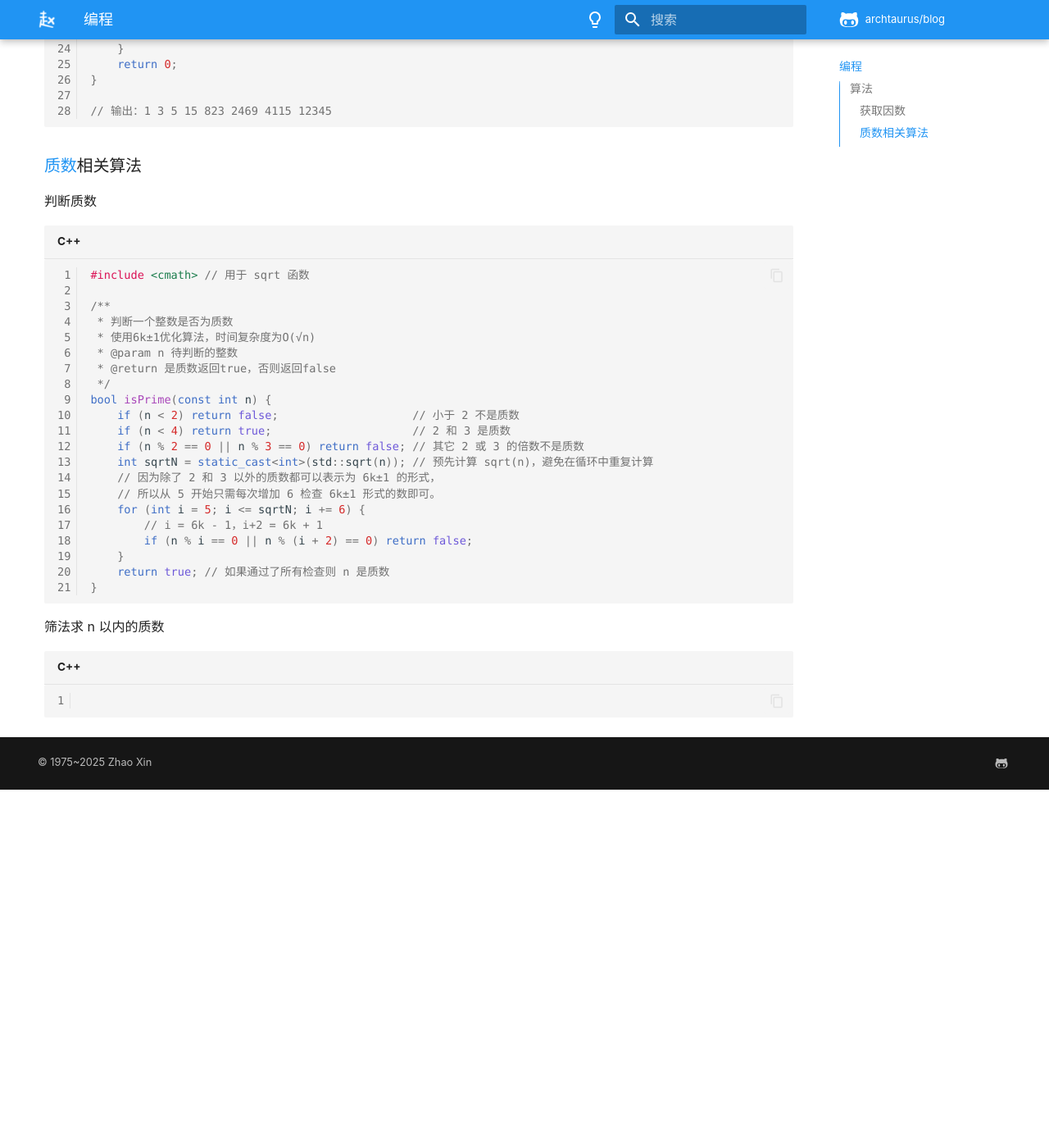
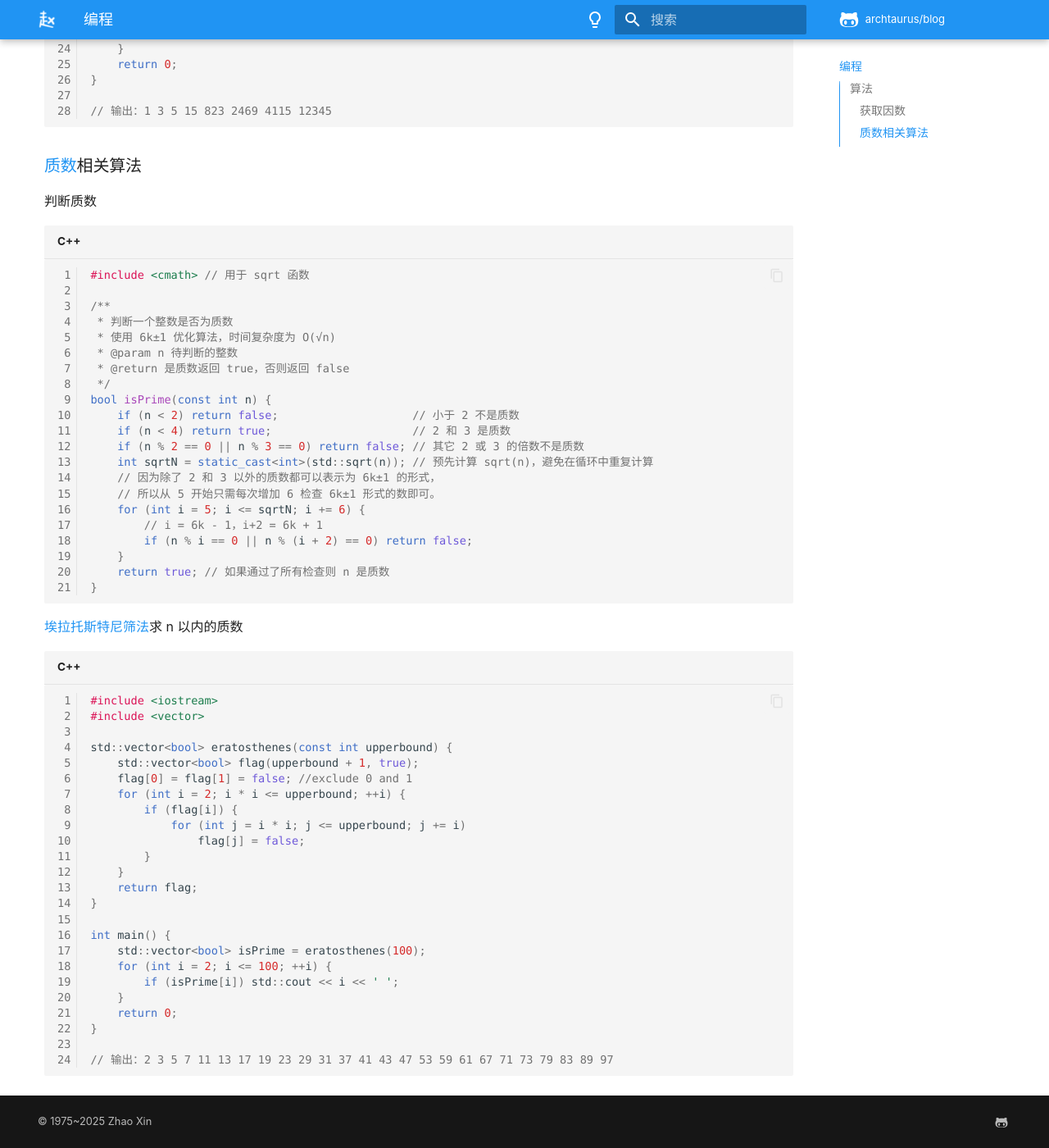
Before and after one commit to archtaurus/blog, an MkDocs documentation site: the page built from docs/code.md, in a window 1280 px wide and 1400 px high, scrolled down 764 px. Shown: the whole window at 82% size. Built offline with MkDocs 1.6.1 and Material for MkDocs 9.7.7, drawn with Linux system fonts in a browser that asks for light colours; some web fonts are replaced; comment, search, counter and statistics services are not loaded; before the commit the page ends 1727 px from its top, so only the background shows below that.

Commit message:
添加筛法求质数

````diff
--- a/docs/code.md
+++ b/docs/code.md
@@ -2,7 +2,7 @@
 
 ## 算法
 
-### 获取[因数](http://127.0.0.1:8000/blog/math/#factor) {#factor}
+### 获取[因数](../math/#factor) {#factor}
 
 ```c++
 #include <algorithm>
@@ -44,9 +44,9 @@ int main() {
 
 /**
  * 判断一个整数是否为质数
- * 使用6k±1优化算法，时间复杂度为O(√n)
+ * 使用 6k±1 优化算法，时间复杂度为 O(√n)
  * @param n 待判断的整数
- * @return 是质数返回true，否则返回false
+ * @return 是质数返回 true，否则返回 false
  */
 bool isPrime(const int n) {
 	if (n < 2) return false;                    // 小于 2 不是质数
@@ -63,7 +63,31 @@ bool isPrime(const int n) {
 }
 ```
 
-筛法求 n 以内的质数
+[埃拉托斯特尼筛法](https://zh.wikipedia.org/zh-hans/埃拉托斯特尼筛法)求 n 以内的质数
 
 ```c++
+#include <iostream>
+#include <vector>
+
+std::vector<bool> eratosthenes(const int upperbound) {
+	std::vector<bool> flag(upperbound + 1, true);
+	flag[0] = flag[1] = false; //exclude 0 and 1
+	for (int i = 2; i * i <= upperbound; ++i) {
+		if (flag[i]) {
+			for (int j = i * i; j <= upperbound; j += i)
+				flag[j] = false;
+		}
+	}
+	return flag;
+}
+
+int main() {
+	std::vector<bool> isPrime = eratosthenes(100);
+	for (int i = 2; i <= 100; ++i) {
+		if (isPrime[i])	std::cout << i << ' ';
+	}
+	return 0;
+}
+
+// 输出：2 3 5 7 11 13 17 19 23 29 31 37 41 43 47 53 59 61 67 71 73 79 83 89 97
 ```
--- a/docs/math.md
+++ b/docs/math.md
@@ -60,11 +60,11 @@ $$
 
 #### 因数与倍数 {#factor}
 
-[因数](https://zh.wikipedia.org/zh-hans/因数)（英语：factor）也称 约数、因子、除子、除数（divisor），是一个常见的数学名词，用于描述自然数 $a$ 和自然数 $b$ 之间存在的整除关系，即 $b$ 可以被 $a$整除。这里我们称 $b$ 是 $a$ 的[倍数](https://zh.wikipedia.org/zh-hans/倍数)， $a$ 是 $b$ 的因数或因子（[🖥 获取因数的算法实现](http://127.0.0.1:8000/blog/code/#factor)）。
+[因数](https://zh.wikipedia.org/zh-hans/因数)（英语：factor）也称 约数、因子、除子、除数（divisor），是一个常见的数学名词，用于描述自然数 $a$ 和自然数 $b$ 之间存在的整除关系，即 $b$ 可以被 $a$整除。这里我们称 $b$ 是 $a$ 的[倍数](https://zh.wikipedia.org/zh-hans/倍数)， $a$ 是 $b$ 的因数或因子（[🖥 获取因数的算法实现](../code/#factor)）。
 
 #### 质数与合数 {#prime}
 
-[质数](https://zh.wikipedia.org/wiki/质数)，又称素数，指在大于1的自然数中，除了 1 和该数自身外，无法被其他自然数整除的数（也可定义为只有 1 与该数本身两个正因数的数）。大于 1 的自然数若不是素数，则称之为[合数](https://zh.wikipedia.org/zh-hans/合数)（也称为合成数）（[🖥 质数相关算法实现](http://127.0.0.1:8000/blog/code/#prime)）。
+[质数](https://zh.wikipedia.org/wiki/质数)，又称素数，指在大于1的自然数中，除了 1 和该数自身外，无法被其他自然数整除的数（也可定义为只有 1 与该数本身两个正因数的数）。大于 1 的自然数若不是素数，则称之为[合数](https://zh.wikipedia.org/zh-hans/合数)（也称为合成数）（[🖥 质数相关算法实现](../code/#prime)）。
 
 ### 量 📏
 
````
Also changed, not shown: other parts of docs/code.md (+1 -1 lines).
